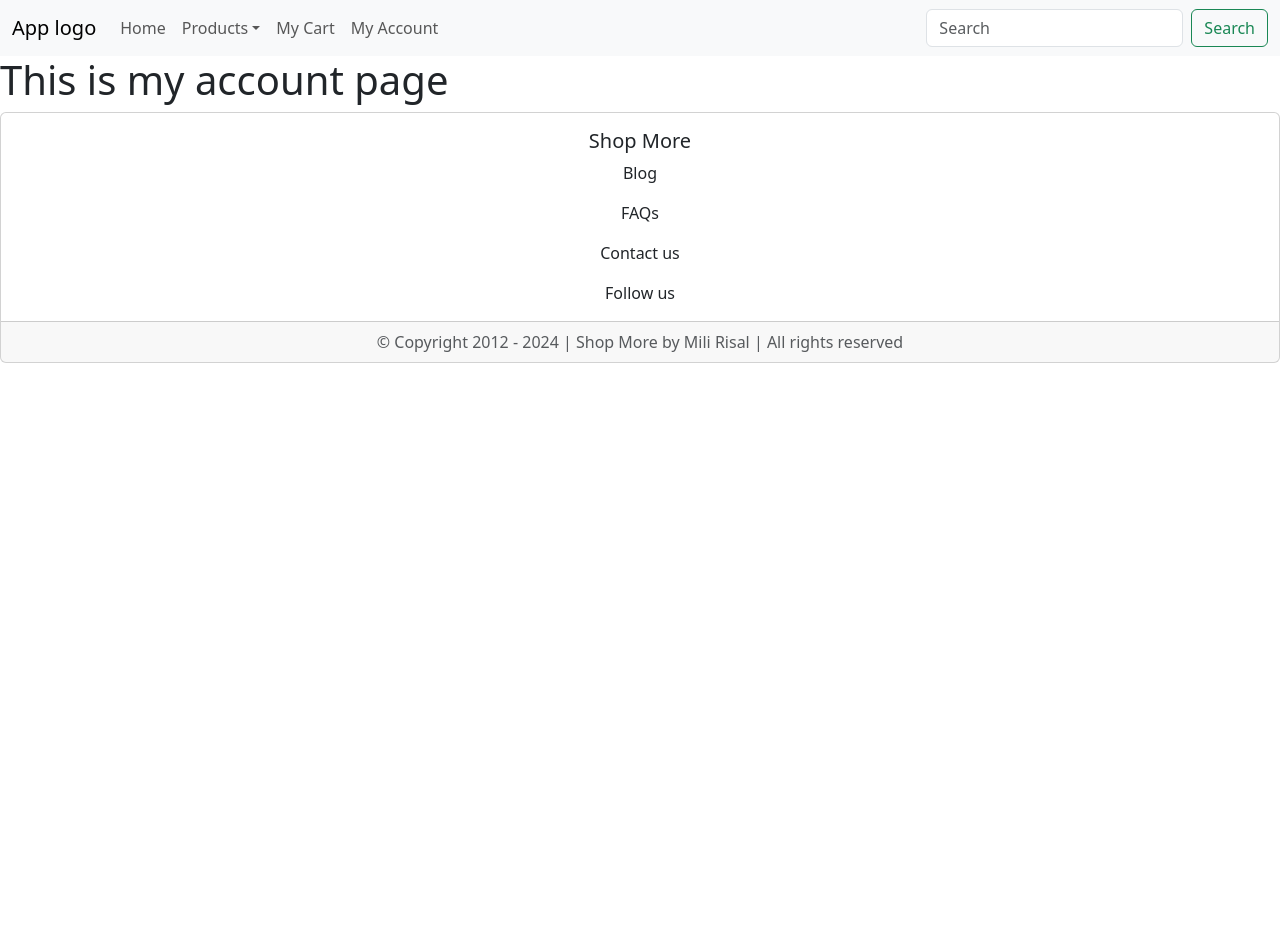
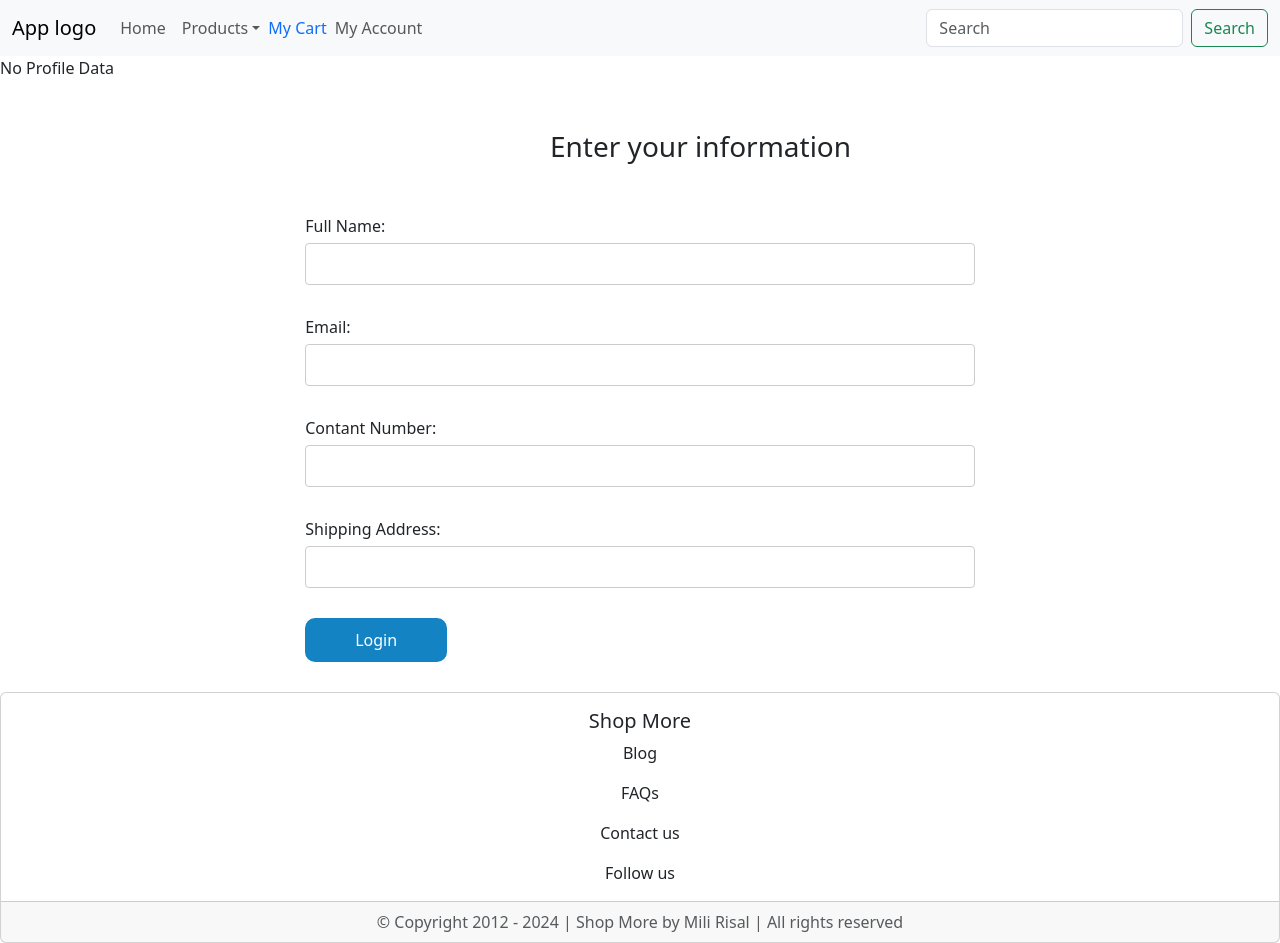
Before and after one commit to MiliRisal/prog8186-assignment1, a React (Create React App) app in the folder prog8186-milirisal-ecommerce/: page /myAccount in a window 1280 px wide. Before the commit the page ends 800 px from the top, so only its background shows below. Built offline with nearby package versions, Linux system fonts and the light colour scheme.

Commit message:
added my account page

```diff
--- a/prog8186-milirisal-ecommerce/src/MyComponents/Body/Body.js
+++ b/prog8186-milirisal-ecommerce/src/MyComponents/Body/Body.js
@@ -1,9 +1,9 @@
 import React from "react";
 import { Route, Routes } from "react-router-dom";
+import ProductDetail from "./ProductDetail";
+import MyCart from "./MyCart";
 import Home from "./Home";
-import ProductDetail from "./ProductDetail";
-import MyAccount from "./MyAccount";
-import MyCart from "./MyCart";
+import { MyAccount } from "./MyAccount";
 
 function Body() {
   return (
--- /dev/null
+++ b/prog8186-milirisal-ecommerce/src/MyComponents/Body/CartItem.js
@@ -0,0 +1,28 @@
+import React, { useContext } from "react";
+import { ShopContext } from "./ShopContext";
+
+export const CartItem = (props) => {
+  const { id, productName, price, productImage } = props.data;
+  const { cartItems, addToCart, removeFromCart, updateCartItemCount } =
+    useContext(ShopContext);
+
+  return (
+    <div className="cartItem">
+      <img src={productImage} />
+      <div className="description">
+        <p>
+          <b>{productName}</b>
+        </p>
+        <p> Price: ${price}</p>
+        <div className="countHandler">
+          <button onClick={() => removeFromCart(id)}> - </button>
+          <input
+            value={cartItems[id]}
+            onChange={(e) => updateCartItemCount(Number(e.target.value), id)}
+          />
+          <button onClick={() => addToCart(id)}> + </button>
+        </div>
+      </div>
+    </div>
+  );
+};
--- /dev/null
+++ b/prog8186-milirisal-ecommerce/src/MyComponents/Body/MyAccount.css
@@ -0,0 +1,30 @@
+.formContainer {
+  margin-top: 50px;
+}
+
+.formItem {
+  width: 60%;
+  margin: 30px auto;
+}
+
+label {
+  text-align: left;
+  display: block;
+  margin-bottom: 5px;
+}
+
+.formItem input {
+  width: 100%;
+  padding: 8px;
+  border: 1px solid #ccc;
+  border-radius: 4px;
+}
+
+.formItem button {
+  padding: 10px 50px;
+  background-color: #1483c4;
+  color: #fff;
+  border: none;
+  border-radius: 10px;
+  cursor: pointer;
+}
--- a/prog8186-milirisal-ecommerce/src/MyComponents/Body/MyAccount.js
+++ b/prog8186-milirisal-ecommerce/src/MyComponents/Body/MyAccount.js
@@ -1,7 +1,113 @@
-import React from "react";
+import React, { useState, useEffect } from "react";
+import "./MyAccount.css";
+import { Button, Container, Form } from "react-bootstrap";
 
-function MyAccount() {
-  return <h1>This is my account page</h1>;
-}
+export const MyAccount = () => {
+  const [formData, setFormData] = useState({
+    fullName: "",
+    email: "",
+    number: "",
+    address: "",
+  });
 
-export default MyAccount;
+  const [submittedData, setSubmittedData] = useState(() => {
+    const savedData = localStorage.getItem("submittedData");
+    return savedData ? JSON.parse(savedData) : null;
+  });
+
+  const handleChange = (e) => {
+    const { name, value } = e.target;
+    setFormData((prevState) => ({
+      ...prevState,
+      [name]: value,
+    }));
+  };
+
+  const handleSubmit = (e) => {
+    e.preventDefault();
+    alert("Login Successful!!");
+    setSubmittedData(formData);
+    localStorage.setItem("submittedData", JSON.stringify(formData));
+    setFormData({
+      fullName: "",
+      email: "",
+      number: "",
+      address: "",
+    });
+  };
+
+  useEffect(() => {
+    const savedData = localStorage.getItem("submittedData");
+    if (savedData) {
+      setSubmittedData(JSON.parse(savedData));
+    }
+  }, []);
+
+  return (
+    <div>
+      {submittedData ? (
+        <div style={{ marginLeft: "550px", marginTop: "50px" }}>
+          <h2>Your Information</h2>
+          <p>Full name: {submittedData.fullName}</p>
+          <p>Email: {submittedData.email}</p>
+          <p>Phone number: {submittedData.number}</p>
+          <p>Shipping Address: {submittedData.address}</p>
+        </div>
+      ) : (
+        <p>No Profile Data</p>
+      )}
+      <h3 style={{ marginLeft: "550px", marginTop: "50px" }}>
+        Enter your information
+      </h3>
+      <div className="formContainer">
+        <Container>
+          <form onSubmit={handleSubmit}>
+            <div className="formItem">
+              <label>Full Name:</label> <br />
+              <input
+                type="text"
+                name="fullName"
+                value={formData.fullName}
+                onChange={handleChange}
+                required
+              />
+            </div>
+            <div className="formItem">
+              <label>Email:</label> <br />
+              <input
+                type="email"
+                name="email"
+                value={formData.email}
+                onChange={handleChange}
+                required
+              />
+            </div>
+            <div className="formItem">
+              <label>Contant Number:</label> <br />
+              <input
+                type="number"
+                name="number"
+                value={formData.number}
+                onChange={handleChange}
+                required
+              />
+            </div>
+            <div className="formItem">
+              <label>Shipping Address: </label> <br />
+              <input
+                type="text"
+                name="address"
+                value={formData.address}
+                onChange={handleChange}
+                required
+              />
+            </div>
+            <div className="formItem">
+              <button type="submit">Login</button>
+            </div>
+          </form>
+        </Container>
+      </div>
+    </div>
+  );
+};
--- /dev/null
+++ b/prog8186-milirisal-ecommerce/src/MyComponents/Body/MyCart.css
@@ -0,0 +1,46 @@
+.cart {
+  display: flex;
+  flex-direction: column;
+  justify-content: center;
+  align-items: center;
+}
+
+.cartItem {
+  width: 700px;
+  height: 250px;
+  display: flex;
+
+  align-items: center;
+  box-shadow: 0px 3px 15px rgba(0, 0, 0, 0.2);
+  border-radius: 25px;
+  margin: 30px;
+}
+
+.cartItem img {
+  width: 200px;
+  height: 230px;
+  margin: 10px 30px 10px 10px;
+  border-radius: 20px;
+}
+
+.cartItem .description {
+  width: 100%;
+  font-size: 30px;
+}
+
+.countHandler input {
+  width: 40px;
+  text-align: center;
+  font-weight: bolder;
+}
+
+.checkout button {
+  width: 150px;
+  height: 50px;
+  background-color: rgb(19, 19, 19);
+  color: white;
+  border: none;
+  border-radius: 8px;
+  margin: 10px;
+  cursor: pointer;
+}
--- a/prog8186-milirisal-ecommerce/src/MyComponents/Body/MyCart.js
+++ b/prog8186-milirisal-ecommerce/src/MyComponents/Body/MyCart.js
@@ -1,7 +1,47 @@
-import React from "react";
+import React, { useContext } from "react";
+import { ShopContext } from "./ShopContext";
+import { ProductList } from "../../Products";
+import { CartItem } from "./CartItem";
+import { useNavigate } from "react-router-dom";
+import "./MyCart.css";
+function MyCart() {
+  const { cartItems, getTotalCartAmount, checkout } = useContext(ShopContext);
+  const totalAmount = getTotalCartAmount();
 
-function MyCart() {
-  return <h1>This is my cart page</h1>;
+  const navigate = useNavigate();
+
+  return (
+    <div className="cart">
+      <div>
+        <h1>Your Cart Items</h1>
+      </div>
+      <div className="cart">
+        {ProductList.map((product) => {
+          if (cartItems[product.id] !== 0) {
+            return <CartItem data={product} />;
+          }
+        })}
+      </div>
+
+      {totalAmount > 0 ? (
+        <div className="checkout">
+          <p> Subtotal: ${totalAmount} </p>
+          <button onClick={() => navigate("/")}> Continue Shopping </button>
+          <button
+            onClick={() => {
+              checkout();
+              navigate("/checkout");
+            }}
+          >
+            {" "}
+            Checkout{" "}
+          </button>
+        </div>
+      ) : (
+        <h1> Your Shopping Cart is Empty</h1>
+      )}
+    </div>
+  );
 }
 
 export default MyCart;
--- a/prog8186-milirisal-ecommerce/src/MyComponents/Body/ShopContext.js
+++ b/prog8186-milirisal-ecommerce/src/MyComponents/Body/ShopContext.js
@@ -1,4 +1,4 @@
-import React, { createContext, useState } from "react";
+import { createContext, useEffect, useState } from "react";
 import { ProductList } from "../../Products";
 
 export const ShopContext = createContext(null);
--- a/prog8186-milirisal-ecommerce/src/MyComponents/Header.js
+++ b/prog8186-milirisal-ecommerce/src/MyComponents/Header.js
@@ -4,6 +4,7 @@ import Form from "react-bootstrap/Form";
 import Nav from "react-bootstrap/Nav";
 import Navbar from "react-bootstrap/Navbar";
 import NavDropdown from "react-bootstrap/NavDropdown";
+import { Link } from "react-router-dom";
 
 function Header() {
   return (
@@ -24,7 +25,12 @@ function Header() {
               <NavDropdown.Divider />
               <NavDropdown.Item href="/products">Children</NavDropdown.Item>
             </NavDropdown>
-            <Nav.Link href="/myCart">My Cart</Nav.Link>
+            <Link
+              style={{ textDecoration: "none", marginTop: "8px" }}
+              to="/myCart"
+            >
+              My Cart
+            </Link>
             <Nav.Link href="/myAccount">My Account</Nav.Link>
           </Nav>
           <Form className="d-flex">
```
Also changed, not shown: prog8186-milirisal-ecommerce/src/MyComponents/Body/Shop.css (added, +53 -0 lines), prog8186-milirisal-ecommerce/src/MyComponents/Body/Shop.js (added, +19 -0 lines).
